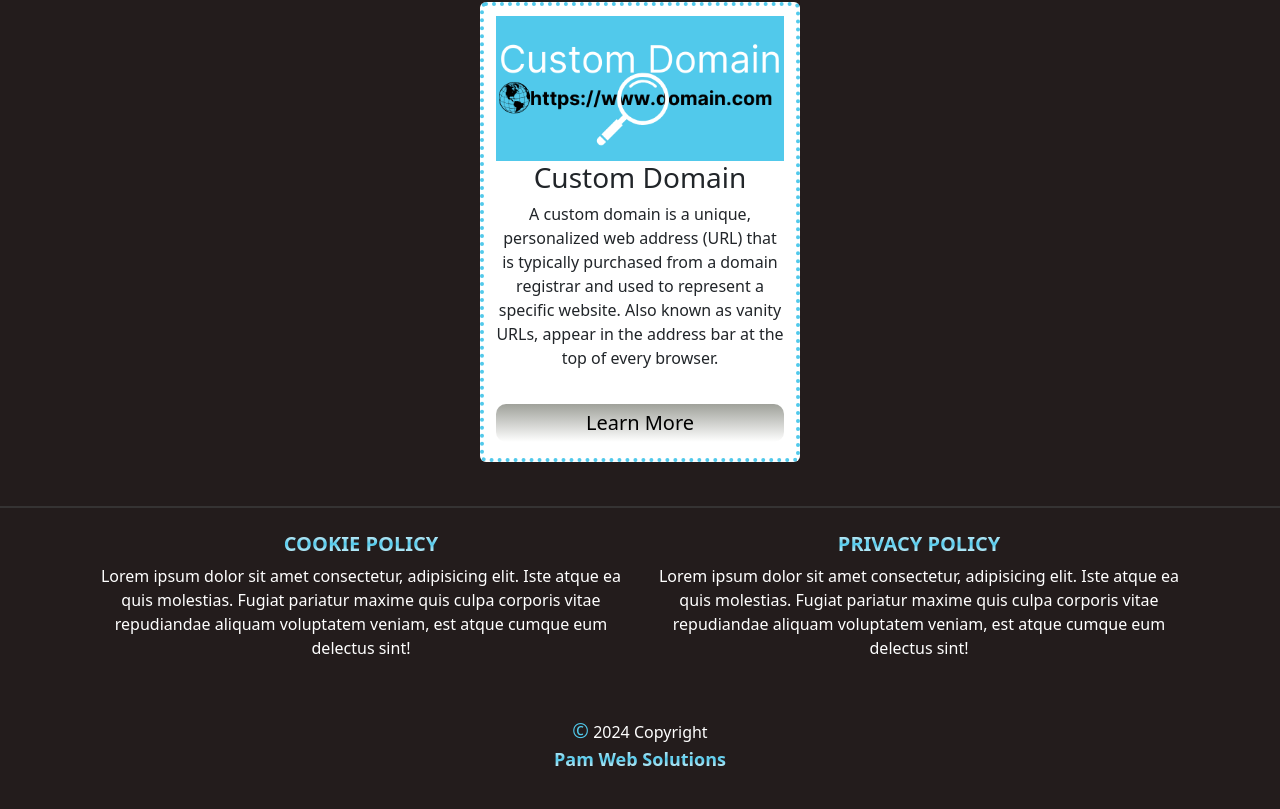
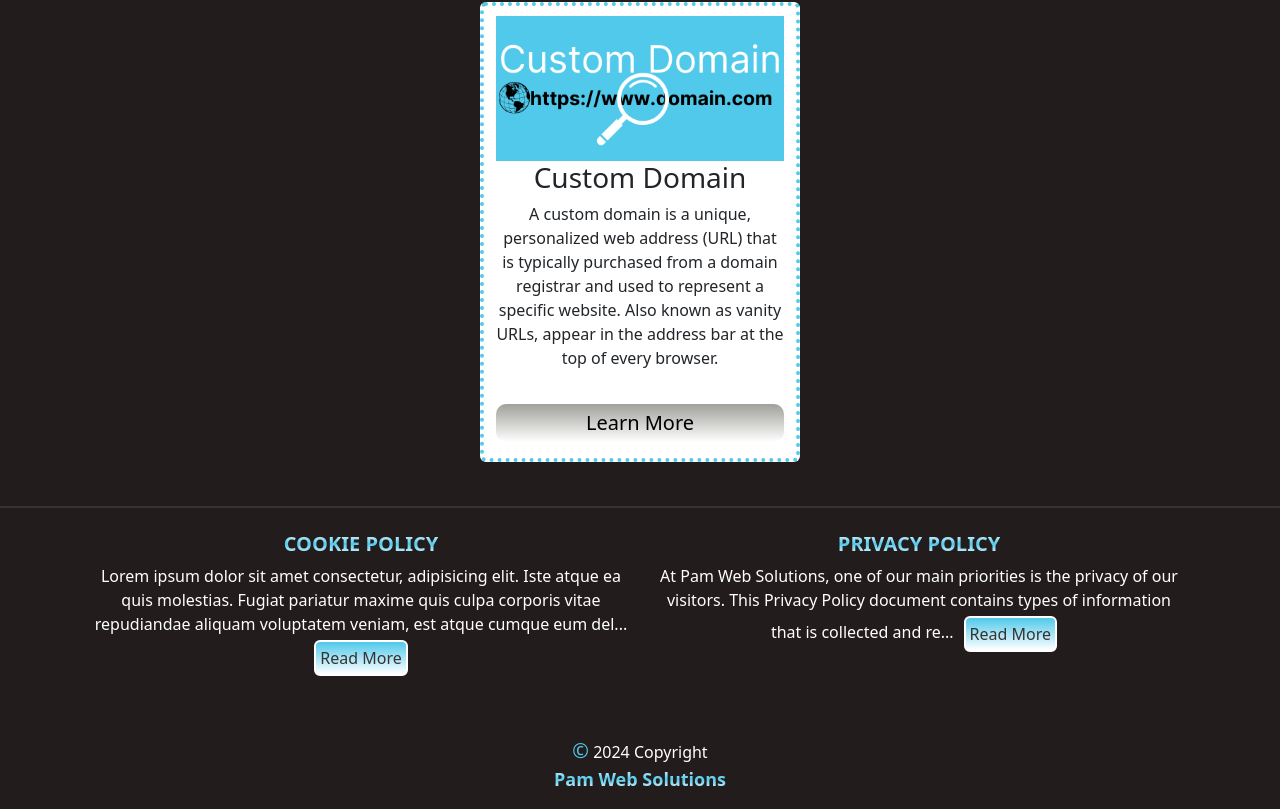
Before and after one commit to Markpm-code/pam-w-solutions, a React (Vite) app in the folder pam-websolutions/: page /#/ in a window 1280 px wide. Shown: the part 1518-2327 px from the top of the page. Built offline with nearby package versions, Linux system fonts and the light colour scheme.

Commit message:
add policies modal functionality

```diff
--- a/pam-websolutions/src/components/Footer.css
+++ b/pam-websolutions/src/components/Footer.css
@@ -20,6 +20,21 @@ footer p {
   font-size: 20px;
 }
 
+.readMoreBtn {
+  /* background: linear-gradient(to bottom ,#FFFF, rgb(81, 201, 235), #FFFF);
+  -webkit-background-clip: text;
+  background-clip: text;
+  -webkit-text-fill-color: transparent;
+  font-weight:bold;
+  font-size: 18px; */
+  background: linear-gradient(to bottom ,rgb(81, 201, 235), #FFFF);
+  text-decoration: none;
+  border: 2px solid #FFFF;
+  padding: 4px ;
+  margin: 4px  10px ;
+  color:#353333;
+}
+
 .copyright {
   font-size: 20px;
   color: var(--primary);
--- a/pam-websolutions/src/components/Footer.tsx
+++ b/pam-websolutions/src/components/Footer.tsx
@@ -1,34 +1,85 @@
 import "./Footer.css";
+import React, { useState } from "react";
+import { Modal, Button } from "react-bootstrap";
 
 const currentYear = new Date().getFullYear();
 
-const Footer = () => {
+const Footer: React.FC = () => {
+  const [showModal, setShowModal] = useState(false);
+  const [modalContent, setModalContent] = useState({ title: "", text: "" });
+
+  const toggleModal = (title: string, text: string) => {
+    setModalContent({ title, text });
+    setShowModal(!showModal);
+  };
+
+  const renderTextWithReadMore = (title: string, text: string) => {
+    const limit = 200;
+    return (
+      <>
+        <p>
+          {text.length > limit ? `${text.substring(0, limit)}...` : text}
+          {text.length > limit && (
+            <Button
+              variant="link"
+              className=" read-more readMoreBtn"
+              onClick={() => toggleModal(title, text)}
+            >
+              Read More
+            </Button>
+          )}
+        </p>
+      </>
+    );
+  };
+
   return (
     <div>
       <footer className="text-center container-fluid">
         <div className="container p-4">
-          <div className="row">
-            <div className="col-lg-6 col-md-12 mb-4 mb-md-0">
-              <h5 className="text-uppercase cookie-policy">Cookie Policy</h5>
+          <div className="footer-component">
+            <div className="row">
+              <div className="col-lg-6 col-md-12 mb-4 mb-md-0">
+                <h5 className="text-uppercase cookie-policy">Cookie Policy</h5>
+                {renderTextWithReadMore(
+                  "Cookie Policy",
+                  "Lorem ipsum dolor sit amet consectetur, adipisicing elit. Iste atque ea quis molestias. Fugiat pariatur maxime quis culpa corporis vitae repudiandae aliquam voluptatem veniam, est atque cumque eum delectus sint!"
+                )}
+              </div>
 
-              <p>
-                Lorem ipsum dolor sit amet consectetur, adipisicing elit. Iste
-                atque ea quis molestias. Fugiat pariatur maxime quis culpa
-                corporis vitae repudiandae aliquam voluptatem veniam, est atque
-                cumque eum delectus sint!
-              </p>
+              <div className="col-lg-6 col-md-12 mb-4 mb-md-0">
+                <h5 className="text-uppercase privacy-policy">
+                  Privacy Policy
+                </h5>
+                {renderTextWithReadMore(
+                  "Privacy Policy",
+                  `At Pam Web Solutions, one of our main priorities is
+                  the privacy of our visitors. This Privacy Policy document contains types of information that is
+                  collected and recorded by Pam Web Solutions and how we use it. Pam Web Solutions follows a standard procedure of using log files. These files log visitors when they
+                  visit websites. All hosting companies do this and a part of hosting services' analytics. The information
+                  collected by log files include internet protocol (IP) addresses, browser type, Internet Service Provider
+                  (ISP), date and time stamp, referring/exit pages, and possibly the number of clicks. These are not
+                  linked to any information that is personally identifiable. The purpose of the information is for
+                  analyzing trends, administering the site, tracking users' movement on the website, and gathering
+                  demographic information.`
+                )}
+              </div>
             </div>
 
-            <div className="col-lg-6 col-md-12 mb-4 mb-md-0">
-              <h5 className="text-uppercase privacy-policy">Privacy Policy</h5>
-
-              <p>
-                Lorem ipsum dolor sit amet consectetur, adipisicing elit. Iste
-                atque ea quis molestias. Fugiat pariatur maxime quis culpa
-                corporis vitae repudiandae aliquam voluptatem veniam, est atque
-                cumque eum delectus sint!
-              </p>
-            </div>
+            {/* Modal for displaying full text */}
+            <Modal show={showModal} onHide={() => setShowModal(false)}>
+              <Modal.Header closeButton>
+                <Modal.Title className="text-dark">
+                  {modalContent.title}
+                </Modal.Title>
+              </Modal.Header>
+              <Modal.Body className="text-dark">{modalContent.text}</Modal.Body>
+              <Modal.Footer>
+                <Button variant="secondary" onClick={() => setShowModal(false)}>
+                  Close
+                </Button>
+              </Modal.Footer>
+            </Modal>
           </div>
         </div>
 
@@ -37,8 +88,12 @@ const Footer = () => {
             <span className="copyright">©</span> {currentYear} Copyright
           </div>
           {/* <i className="fa-solid fa-dove mx-2 dove-icon"></i> */}
-          <a className="pws-fbLink" href="https://www.facebook.com/profile.php?id=61562777530514" target="_blank"
-            rel="noopener noreferrer">
+          <a
+            className="pws-fbLink"
+            href="https://www.facebook.com/profile.php?id=61562777530514"
+            target="_blank"
+            rel="noopener noreferrer"
+          >
             Pam Web Solutions
           </a>
         </div>
```
